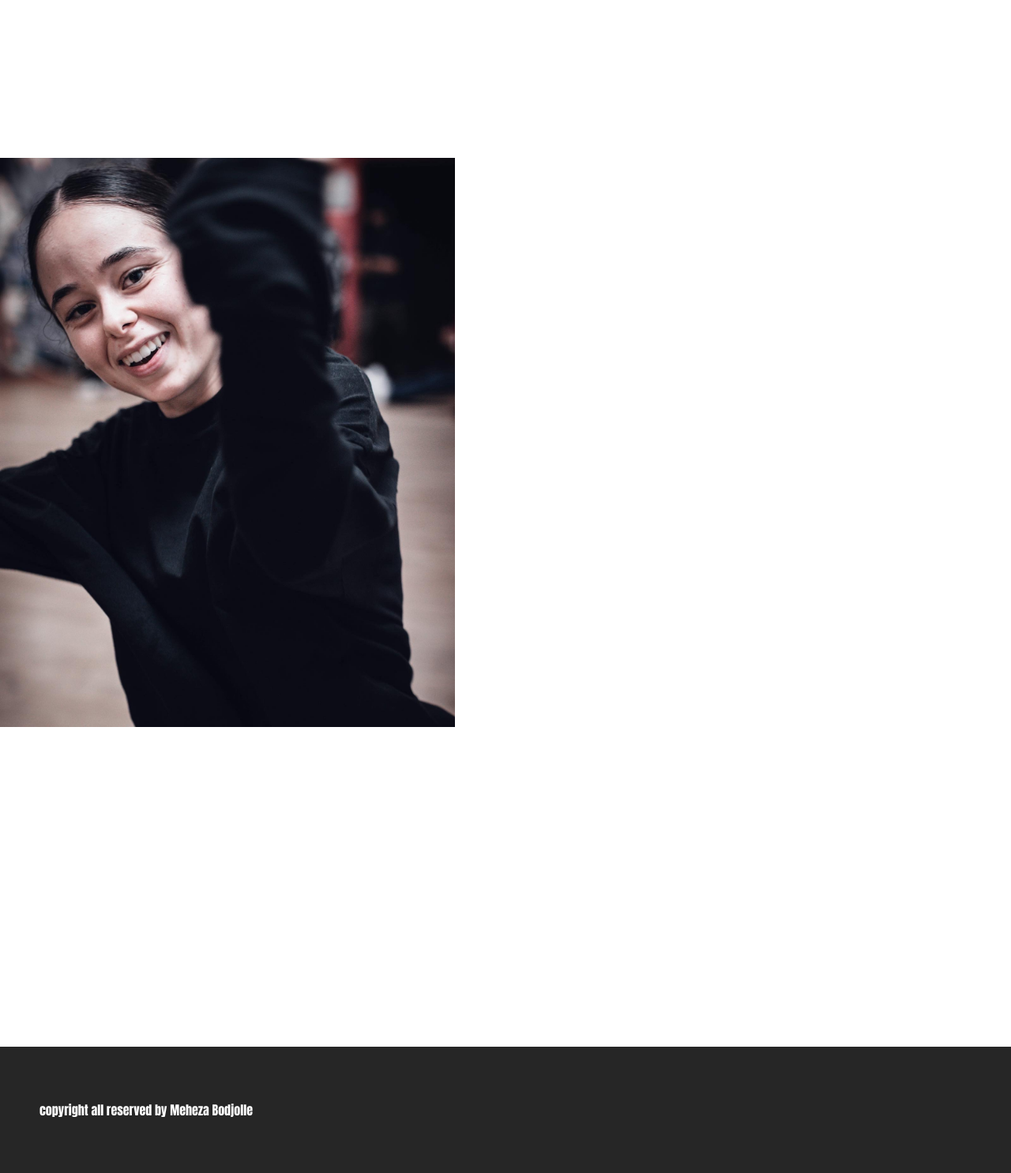
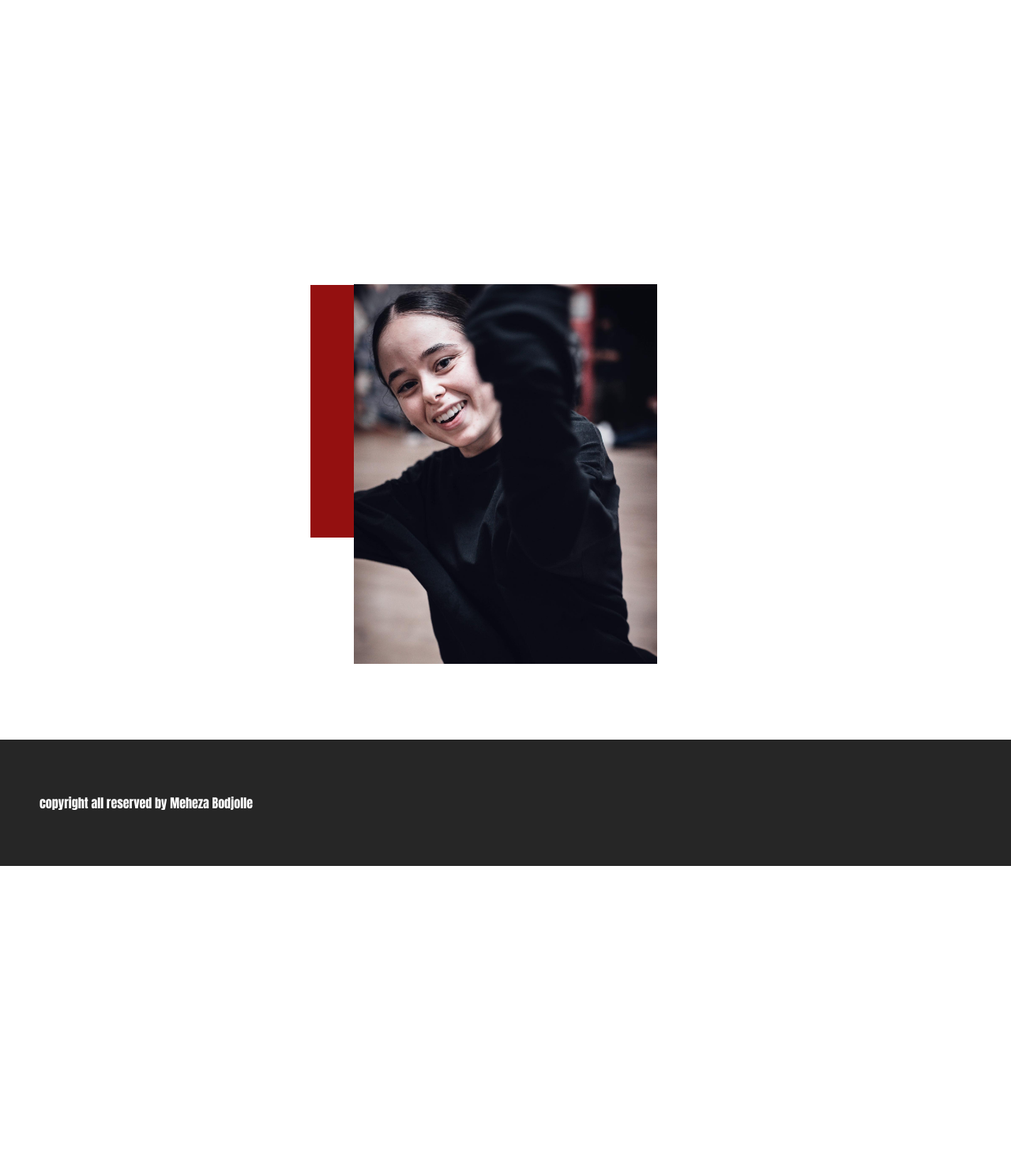
Before and after one commit to michael-bodjolle/La_Fabrique, a PHP site: page /accueil.html in a window 1280 px wide. Shown: the part 2002-3488 px from the top of the page at 79% size. After the commit the page ends 3099 px from the top, so only its background shows below. Run offline with PHP 8.4, Linux system fonts and the light colour scheme; some web fonts are replaced.

Commit message:
content smile on the road

```diff
--- a/accueil.html
+++ b/accueil.html
@@ -63,13 +63,13 @@
                 elementum facilisis leo.</p>
         </div>
         </div>
-        <div id="box_el">
-        <div class="content2">
+
+
             <div id="myimgtwo">
+               <div id="box_el">
+               </div>
 
-            </div>
-       </div>
-      </div>
+           </div>
 
         </main>
 
--- a/content.js
+++ b/content.js
@@ -16,8 +16,6 @@ window.addEventListener('load', (e) => {
     src.appendChild(img);
 
 
-
-
     imgTwo.src = "images/sourir.JPG";
     imgTwo.classList.add("imgtwo");
 
@@ -25,18 +23,20 @@ window.addEventListener('load', (e) => {
     src2.appendChild(imgTwo);
 
 
+
     // box1
     const elem1 = document.createElement("div");
     elem1.classList.add("elem1");
 
-    box_el.appendChild(elem1);
-    console.log(elem1);
+    src2.appendChild(elem1);
+
+
+
     // box2
     const elem2 = document.createElement("div");
     elem2.classList.add("elem2");
 
-
-    box_el.appendChild(elem2);
+    src2.appendChild(elem2);
     console.log(elem2);
 
 
--- a/style.css
+++ b/style.css
@@ -347,16 +347,52 @@ max-width: 50vh;
 }
 
 /* PARTI SOURIR */
-.content2{
+/* #box_el{
   margin-top: -20vh;
+  display: flex;
+  flex-direction: column;
+  align-items: center;
+  justify-content: center;
+  align-items: center;
+  justify-content: center;
   margin-bottom: 50vh;
   justify-content: center;
-}
-#myimgtwo{
+  margin-bottom: 30%;
+
+} */
+
+
+
+.elem2{
 
 }
+
+
+#myimgtwo{
+  display: flex;
+  align-items: center;
+  justify-content: center;
+  flex-direction: column;
+  margin-bottom: 20%;
+}
 .imgtwo{
-  max-width: 45vw;
+  max-width: 30%;
+}
+.elem1{
+  /* position: relative; */
+  background-color: #941010;
+  display: flex;
+  /* flex-direction: column; */
+  /* justify-content: center;
+  text-align: center; */
+  margin-top: -60vh;
+  margin-right: 8.6vw;
+  width: 30vw;
+  height: 40vh;
+  padding: 8vh;
+  z-index: -1;
+
+
 }
 
 /* EN BAS */
@@ -415,6 +451,10 @@ width: 100%;
     left: 0;
   }
 
+  .mouse_scroll{
+    display: none;
+
+  }
   #content{
     /* background-color: #EEF2F9; */
     background: linear-gradient(to right,  #941010 50%,#fefefe 50%);
```
